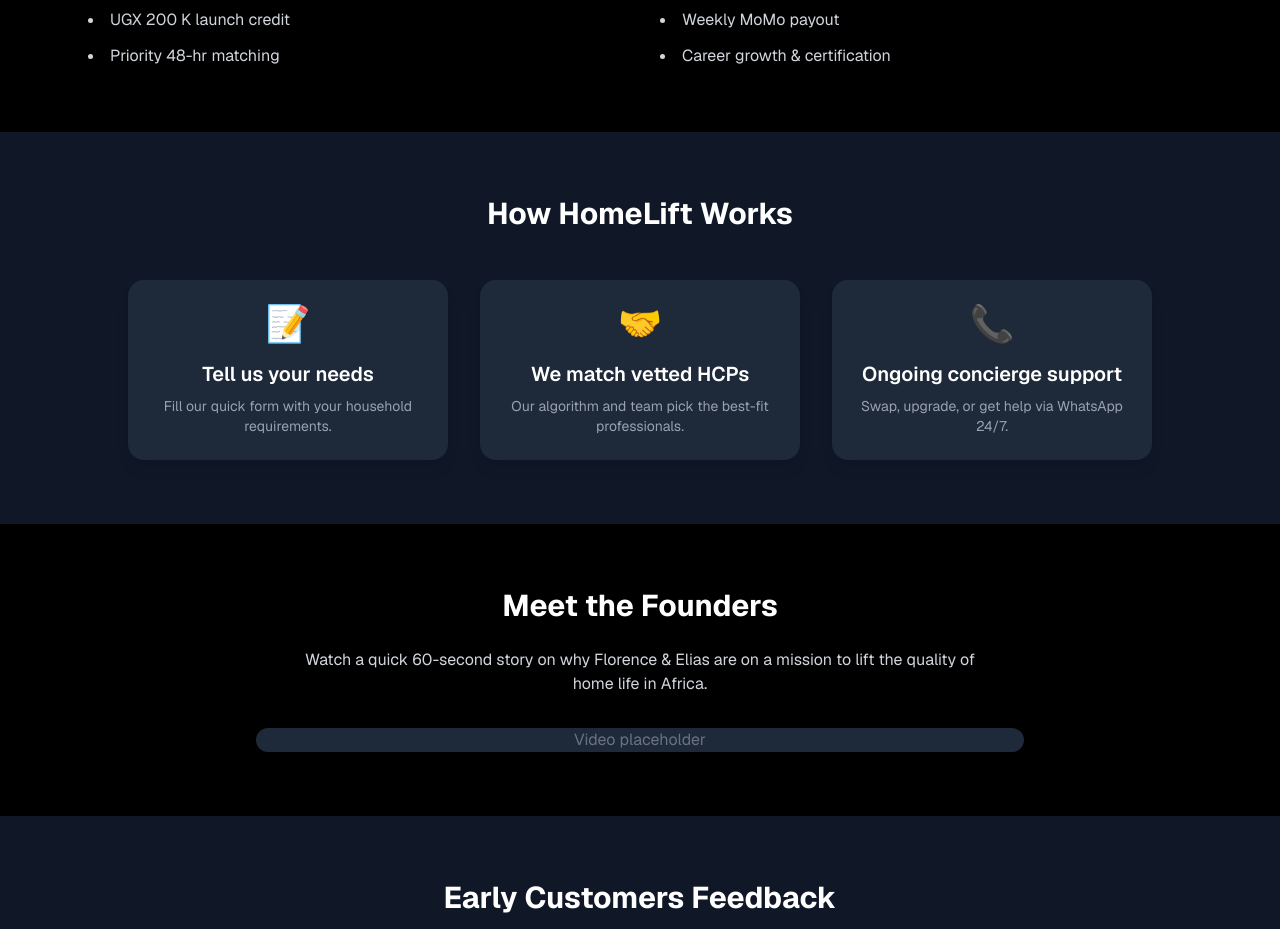
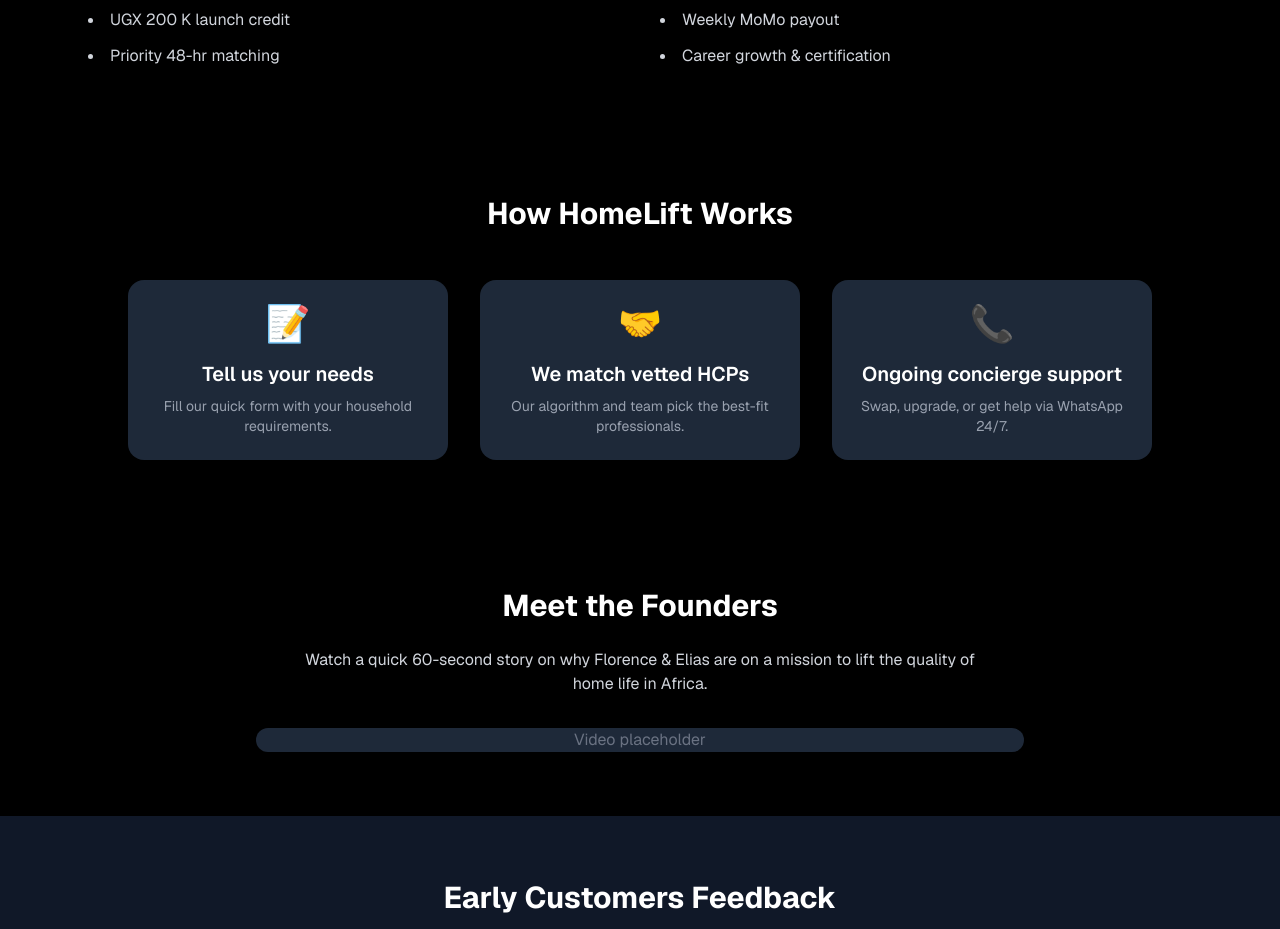
Before and after one commit to eliasmukasa/homelift-landing, a Next.js app: page / in a window 1280 px wide. Shown: the part 940-1869 px from the top of the page. Built offline with nearby package versions, Linux system fonts and the light colour scheme.

Commit message:
style: blur blacks for parallax

```diff
--- a/app/page.tsx
+++ b/app/page.tsx
@@ -82,7 +82,7 @@ export default function LandingPage() {
       </section>
 
       {/* ──────────────────── How it works ──────────────────── */}
-      <section className="bg-gray-900 py-16 px-6 text-center">
+      <section className="bg-black/50 backdrop-blur-sm py-16 px-6 text-center">
         <h2 className="text-3xl font-bold mb-12">How HomeLift Works</h2>
         <div className="max-w-5xl mx-auto grid md:grid-cols-3 gap-8">
           {[
```
